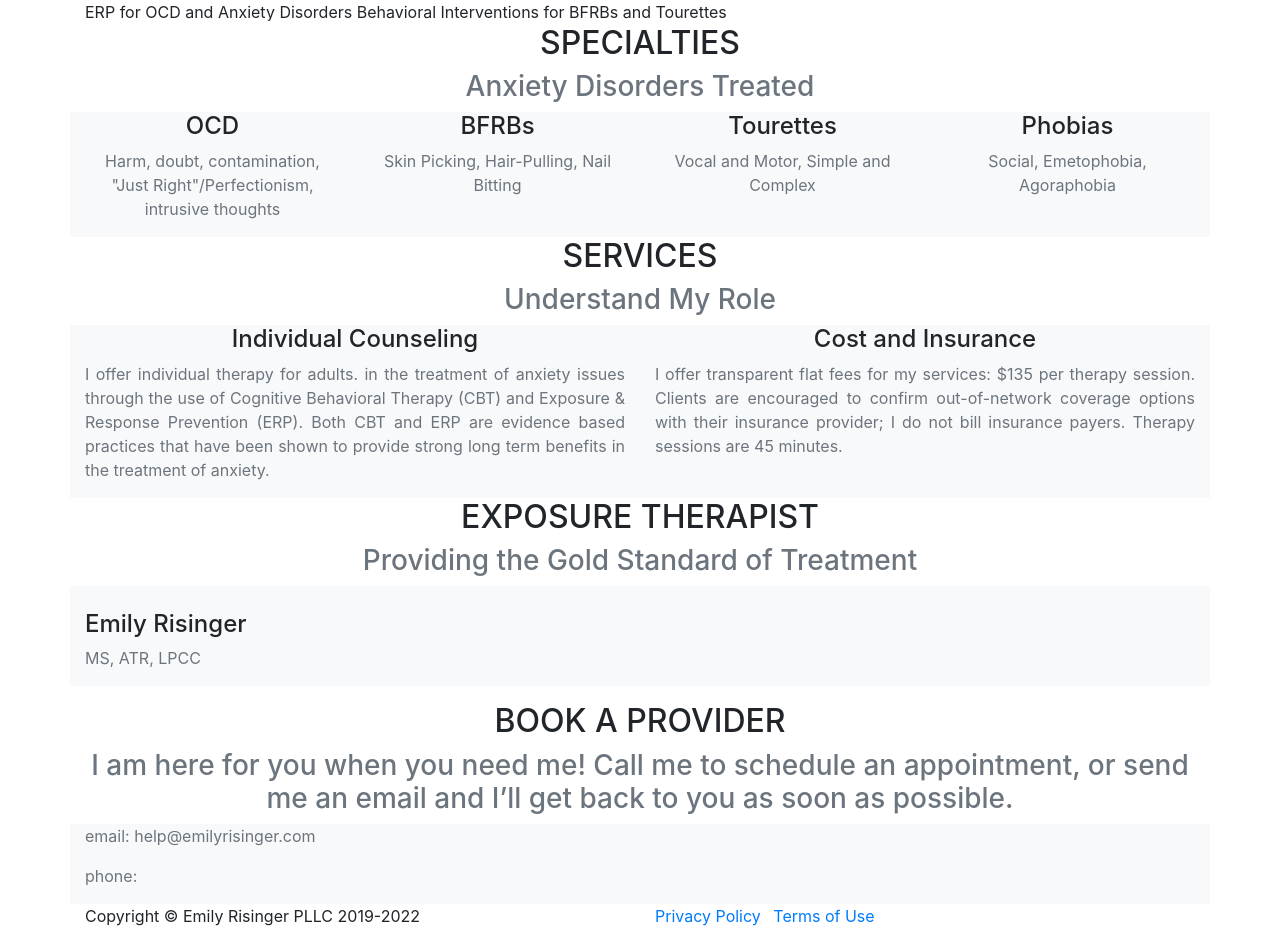
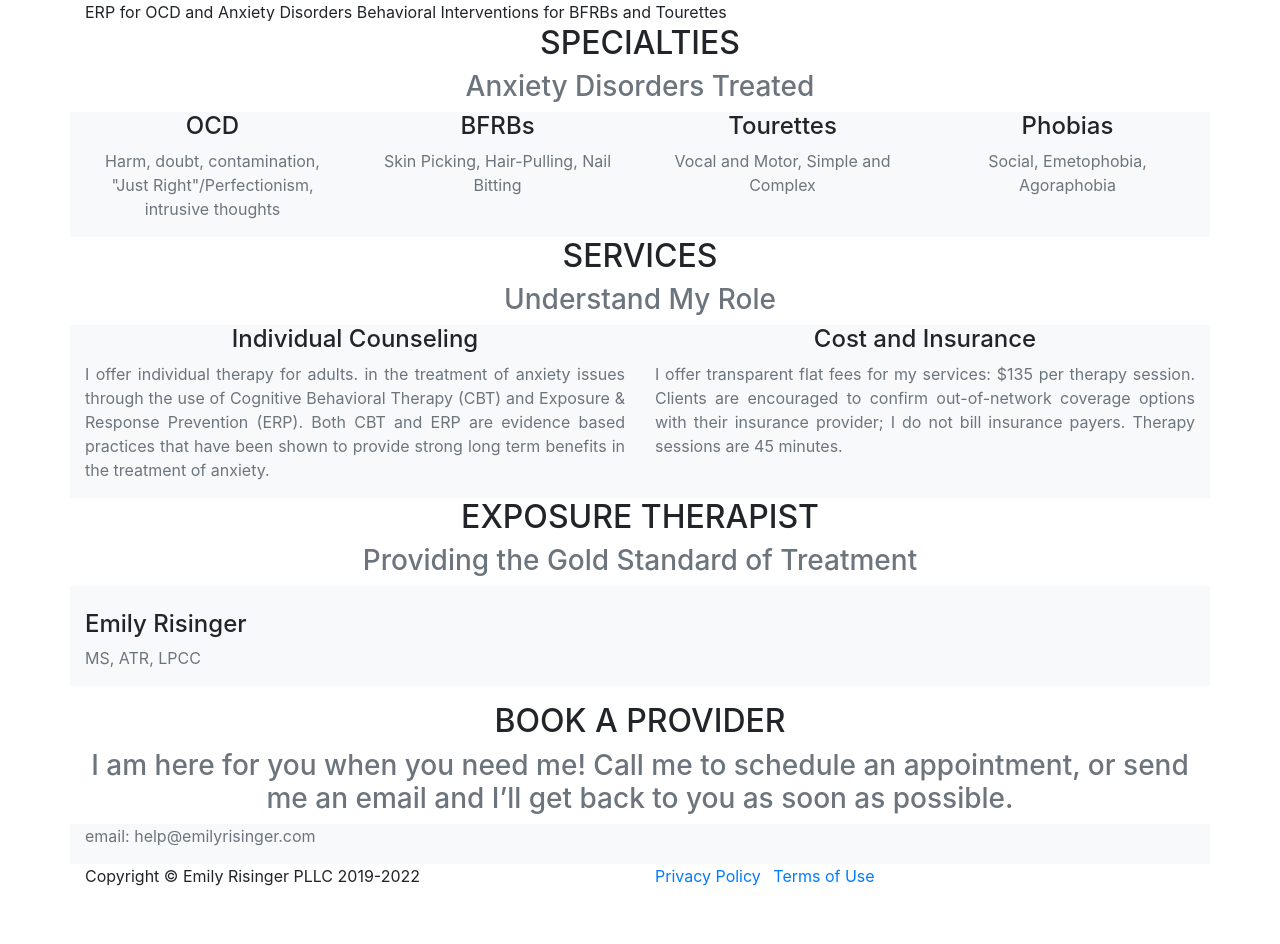
Before and after one commit to emilyrisingerpllc/emilyrisingerpllc.github.io, a Jekyll site: the page built from index.md, in a window 1280 px wide and 944 px high. Built offline with Jekyll 4.4.1, drawn with Linux system fonts in a browser that asks for light colours; nearby versions of some CDN libraries; some web fonts are replaced; library files that are not in the unit come from our copies.

Commit message:
Update home.html
Drop phone

```diff
--- a/_layouts/home.html
+++ b/_layouts/home.html
@@ -105,7 +105,7 @@ layout: default
         <div class="bg-light row">
           <div class="col-lg-12">
             <p class="large text-muted">email: {{ site.data.default.brand.email }}</p>
-            <p class="large text-muted">phone: {{ site.data.default.brand.phone }}</p>
+            <!-- <p class="large text-muted">phone: {{ site.data.default.brand.phone }}</p> -->
           </div>
         </div>
       </div>
```
